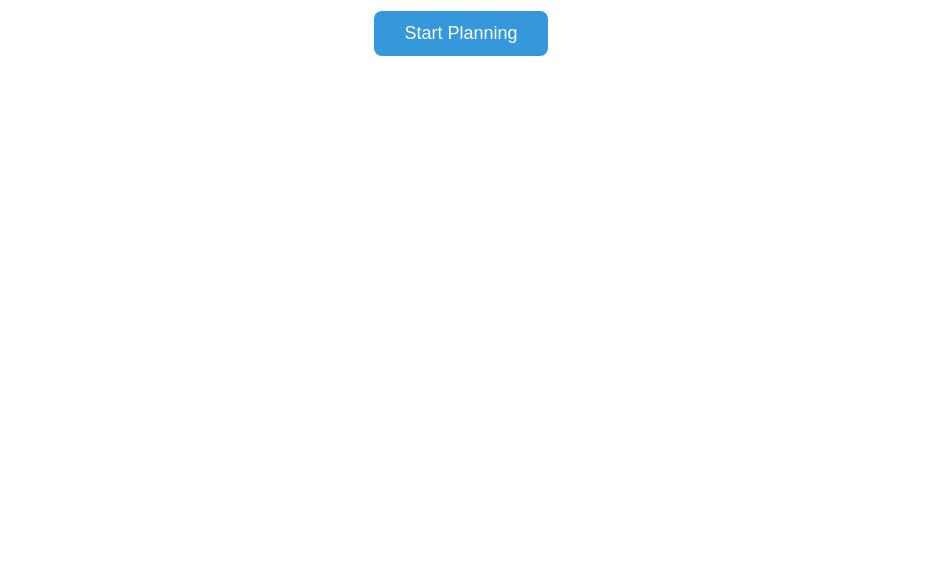
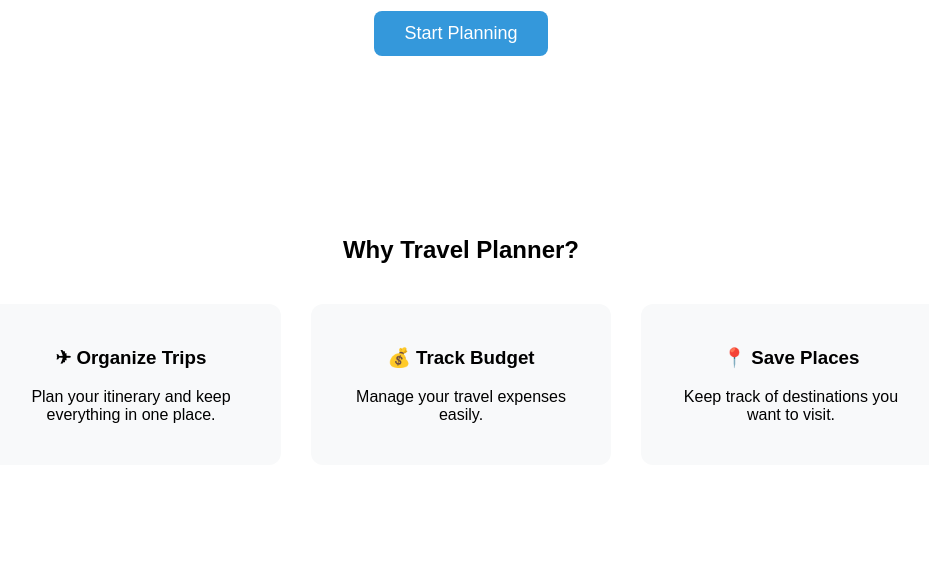
Before and after one commit to narminaliyeva484/travel-planner, a Flask app: page / in a window 1280 px wide. Shown: the part 378-963 px from the top of the page, without its empty margins (179-1108 px from the left). Before the commit the page ends 434 px from the top, so only its background shows below. Run offline with Flask 3, Linux system fonts and the light colour scheme.

Commit message:
Add homepage features section

```diff
--- a/static/styles.css
+++ b/static/styles.css
@@ -60,3 +60,22 @@ main{
     color: white;
     text-decoration: none;
 }
+
+.features {
+    text-align: center;
+    padding: 60px 20px;
+}
+
+.cards {
+    display: flex;
+    justify-content: center;
+    gap: 30px;
+    margin-top: 40px;
+}
+
+.card {
+    width: 250px;
+    padding: 25px;
+    border-radius: 12px;
+    background-color: #f8f9fa;
+}
--- a/templates/index.html
+++ b/templates/index.html
@@ -21,4 +21,35 @@ Home
 
 
 </section>
+
+<section class="features">
+
+    <h2>Why Travel Planner?</h2>
+
+    <div class="cards">
+
+        <div class="card">
+            <h3>✈ Organize Trips</h3>
+            <p>
+                Plan your itinerary and keep everything in one place.
+            </p>
+        </div>
+
+        <div class="card">
+            <h3>💰 Track Budget</h3>
+            <p>
+                Manage your travel expenses easily.
+            </p>
+        </div>
+
+        <div class="card">
+            <h3>📍 Save Places</h3>
+            <p>
+                Keep track of destinations you want to visit.
+            </p>
+        </div>
+
+    </div>
+
+</section>
 {% endblock %}
```
